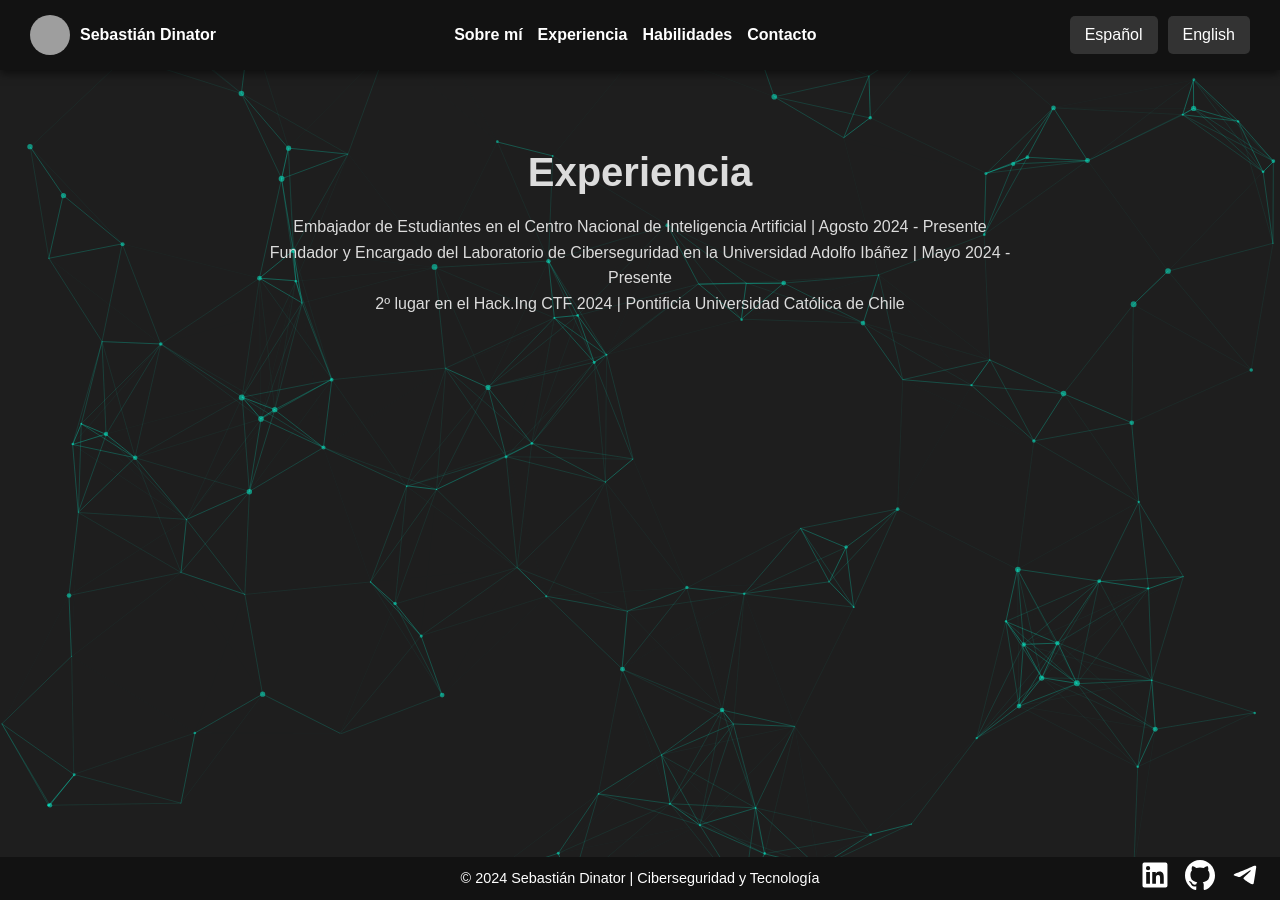
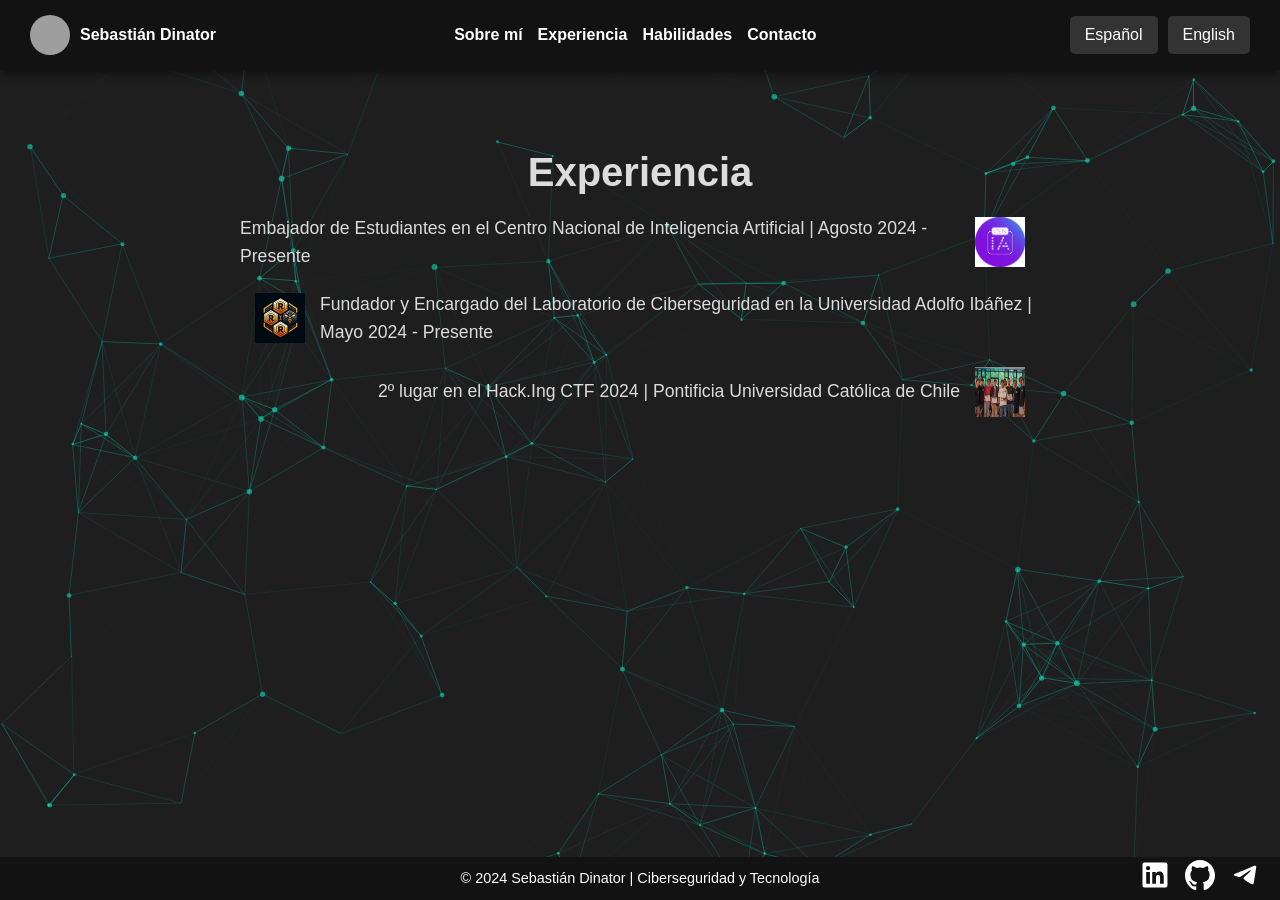
Before and after one commit to Seva41/Seva41.github.io, a Jekyll site: the page built from experience.html, in a window 1280 px wide. Built offline with Jekyll 4.4.1, drawn with Linux system fonts in a browser that asks for light colours; grey boxes are pictures that could not be loaded.

Commit message:
Estilizado de experiencia

```diff
--- a/experience.html
+++ b/experience.html
@@ -8,13 +8,23 @@ lang: es
         <section class="experience">
             <h1 class="es">Experiencia</h1>
             <h1 class="en">Experience</h1>
-            <ul>
-                <li class="es">Embajador de Estudiantes en el Centro Nacional de Inteligencia Artificial | Agosto 2024 - Presente</li>
-                <li class="en">Student Ambassador at the National Center for Artificial Intelligence | August 2024 - Present</li>
-                <li class="es">Fundador y Encargado del Laboratorio de Ciberseguridad en la Universidad Adolfo Ibáñez | Mayo 2024 - Presente</li>
-                <li class="en">Founder and Lab Manager at the Cybersecurity Lab at Adolfo Ibáñez University | May 2024 - Present</li>
-                <li class="es">2º lugar en el Hack.Ing CTF 2024 | Pontificia Universidad Católica de Chile</li>
-                <li class="en">2nd place in Hack.Ing CTF 2024 | Pontifical Catholic University of Chile</li>
-            </ul>
+
+            <div class="experience-item">
+                <img src="/assets/img/cenia.png" alt="Logo Cenia">
+                <p class="es">Embajador de Estudiantes en el Centro Nacional de Inteligencia Artificial | Agosto 2024 - Presente</p>
+                <p class="en">Student Ambassador at the National Center for Artificial Intelligence | August 2024 - Present</p>
+            </div>
+
+            <div class="experience-item">
+                <img src="/assets/img/awaretools.png" alt="AwareTools">
+                <p class="es">Fundador y Encargado del Laboratorio de Ciberseguridad en la Universidad Adolfo Ibáñez | Mayo 2024 - Presente</p>
+                <p class="en">Founder and Lab Manager at the Cybersecurity Lab at Adolfo Ibáñez University | May 2024 - Present</p>
+            </div>
+
+            <div class="experience-item">
+                <img src="/assets/img/hacking.png" alt="Hack.Ing 2024">
+                <p class="es">2º lugar en el Hack.Ing CTF 2024 | Pontificia Universidad Católica de Chile</p>
+                <p class="en">2nd place in Hack.Ing CTF 2024 | Pontifical Catholic University of Chile</p>
+            </div>
         </section>
     </main>
--- a/style.css
+++ b/style.css
@@ -245,6 +245,38 @@ footer p {
     filter: invert(50%) brightness(150%);
 }
 
+/*Estilos para la sección Experiencia */
+.experience {
+    text-align: center;
+    padding: 20px 0;
+    max-width: 800px;
+    margin: 0 auto;
+}
+
+.experience-item {
+    display: flex;
+    align-items: center;
+    margin-bottom: 20px; /* Añadir espacio entre cada ítem */
+    text-align: left; /* Para alinear el texto junto con la imagen */
+}
+
+.experience-item:nth-child(odd) {
+    flex-direction: row-reverse; /* Alternar la dirección de la imagen para los ítems impares */
+}
+
+.experience-item img {
+    width: 50px;
+    height: 50px;
+    margin: 0 15px; /* Añadir un pequeño margen entre la imagen y el texto */
+    flex-shrink: 0; /* Evitar que la imagen se reduzca */
+}
+
+.experience-item p {
+    margin: 0;
+    font-size: 1.1rem;
+    line-height: 1.6;
+}
+
 /* Estilos para móviles */
 @media (max-width: 768px) {
     /* Mostrar el ícono del menú hamburguesa */
```
Also changed, not shown: assets/img/awaretools.png (added), assets/img/cenia.png (added), assets/img/hacking.png (added).
